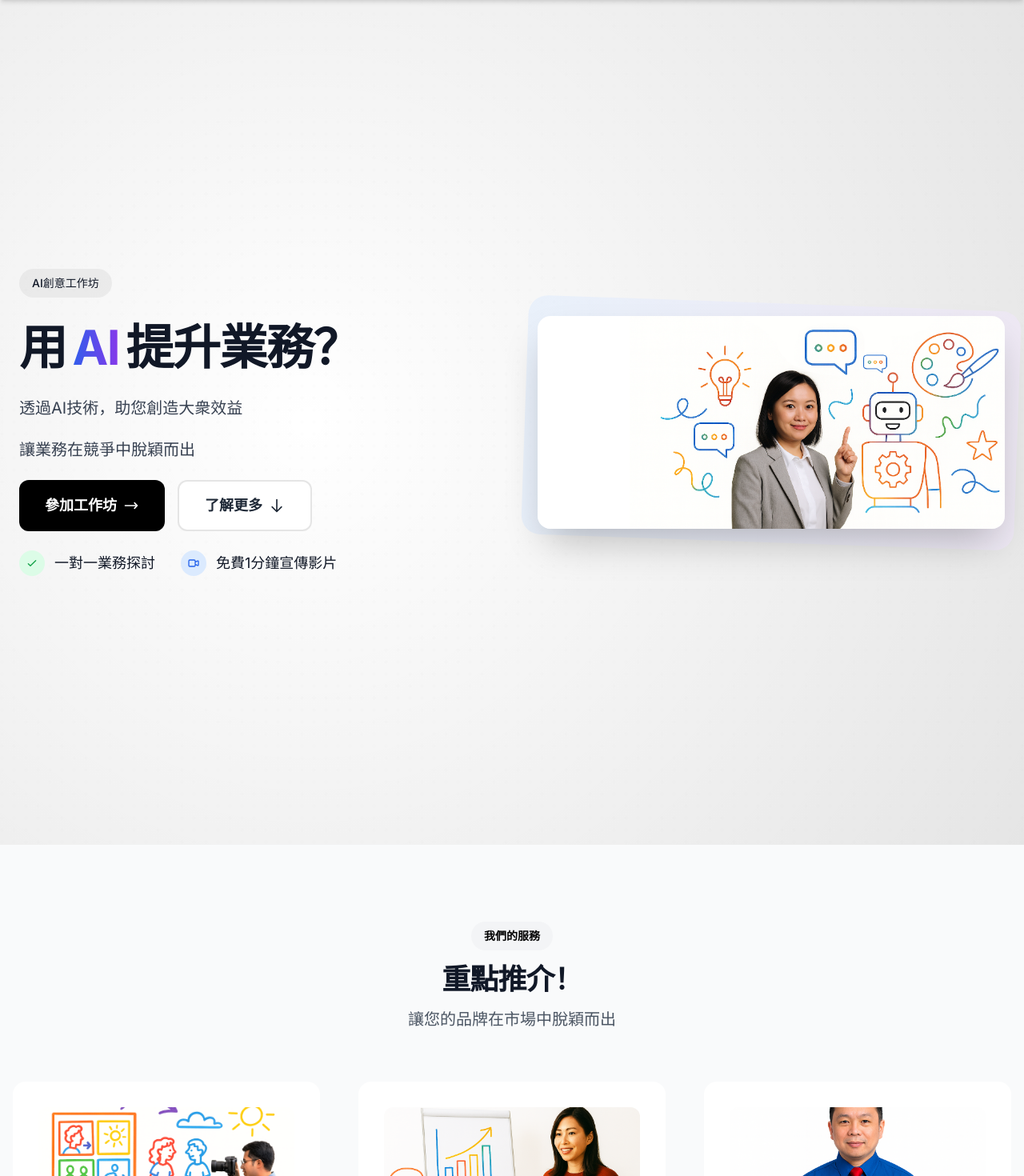
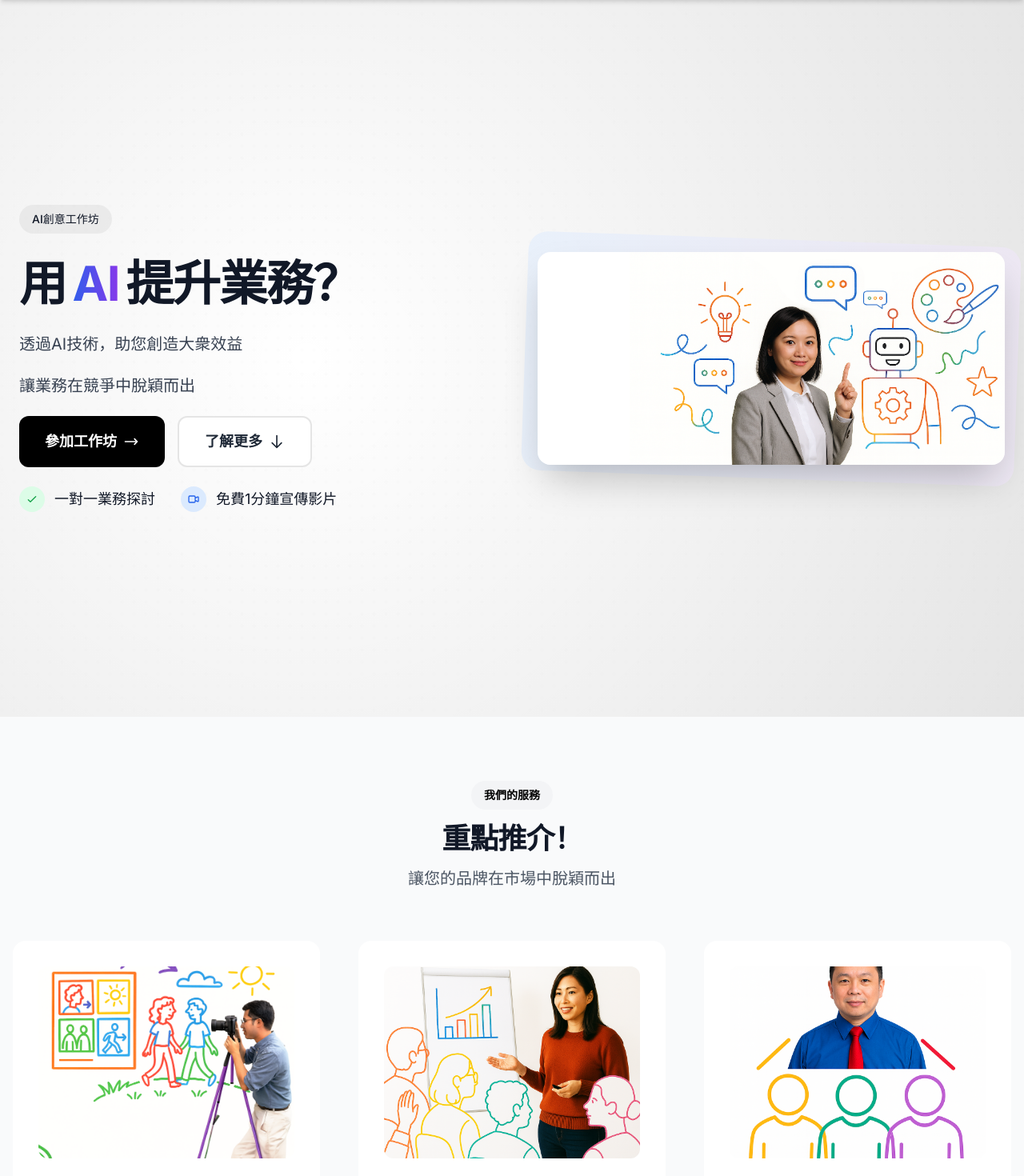
Before and after one commit to prisken/web_IMM, a Next.js app: page /en in a window 1280 px wide. Shown: the part 80-1550 px from the top of the page at 80% size. Built offline with nearby package versions, Linux system fonts and the light colour scheme.

Commit message:
fix: adjust section spacing
- Reduce hero section height to 80vh
- Remove extra spacing from flex container
- Adjust padding between sections
- Better mobile spacing

```diff
--- a/src/app/[locale]/page.tsx
+++ b/src/app/[locale]/page.tsx
@@ -31,7 +31,7 @@ export default async function Page({ params }: { params: Promise<{ locale: strin
   return (
     <div className="min-h-screen">
       {/* Hero Section */}
-      <section className="relative min-h-[100svh] bg-white overflow-hidden">
+      <section className="relative bg-white overflow-hidden">
         <div className="absolute inset-0 bg-[radial-gradient(circle_at_30%_50%,rgba(0,0,0,0),rgba(0,0,0,0.1))]"></div>
 
         {/* Background Pattern */}
@@ -42,8 +42,8 @@ export default async function Page({ params }: { params: Promise<{ locale: strin
           }}></div>
         </div>
 
-        <div className="relative container mx-auto px-4 sm:px-6 flex min-h-[100svh] items-center">
-          <div className="grid grid-cols-1 lg:grid-cols-2 gap-8 lg:gap-16 items-center py-12 sm:py-16">
+        <div className="relative container mx-auto px-4 sm:px-6">
+          <div className="grid grid-cols-1 lg:grid-cols-2 gap-8 lg:gap-16 items-center min-h-[80vh] py-12 sm:py-16">
             {/* Text Content */}
             <div className="relative z-10 text-center lg:text-left">
               <div className="space-y-6">
@@ -120,7 +120,7 @@ export default async function Page({ params }: { params: Promise<{ locale: strin
       </section>
 
       {/* Key Features Section */}
-      <section className="py-16 sm:py-24 bg-gray-50">
+      <section className="py-12 sm:py-20 bg-gray-50">
         <div className="container mx-auto px-4">
           <div className="text-center mb-12 sm:mb-16">
             <span className="inline-block text-sm font-semibold text-black px-4 py-2 bg-gray-100 rounded-full mb-4">我們的服務</span>
```
